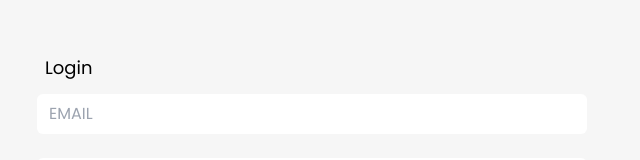
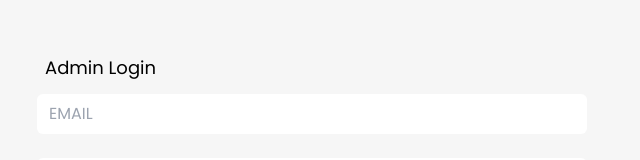
Before and after one commit to Leefranklyn/Enfavdu, a React (Vite) app: page /login in a window 1280 px wide. Shown: the part 212-372 px from the top of the page, without its empty margins (328-968 px from the left). Built offline with nearby package versions, Linux system fonts and the light colour scheme.

Commit message:
added admin login

```diff
--- a/src/componenets/admin/login/index.jsx
+++ b/src/componenets/admin/login/index.jsx
@@ -73,7 +73,7 @@ const Login = () => {
       <div className="bg-lightGrey flex flex-col justify-center md:w-[100%] h-[100vh]">
         <div className="w-[80%]  mx-auto">
           <div className=" lg:w-[550px] mx-auto">
-            <h5 className="px-2 text-lg">Login</h5>
+            <h5 className="px-2 text-lg">Admin Login</h5>
             <input
               type="text"
               placeholder="EMAIL"
```
